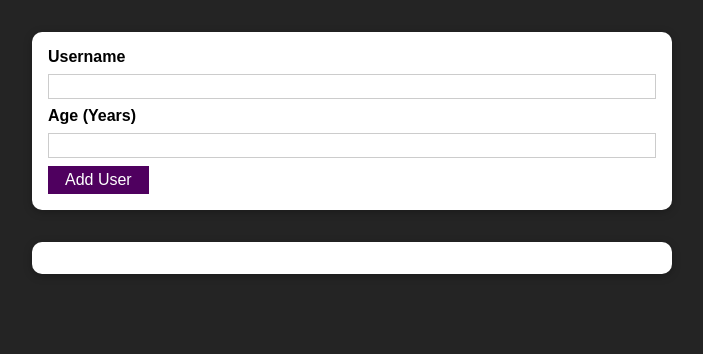
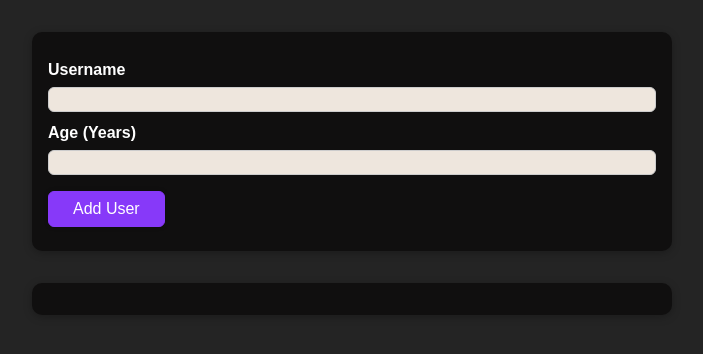
Before and after one commit to DevanshBajaj/UserCard, a React (Create React App) app: page / in a window 1280 px wide. Shown: the top 354 px of the page, without its empty margins (288-991 px from the left). Built offline with nearby package versions, Linux system fonts and the light colour scheme.

Commit message:
added styling

```diff
--- a/src/components/UI/Button.module.css
+++ b/src/components/UI/Button.module.css
@@ -1,18 +1,28 @@
 .button {
+    width: 100%;
     font: inherit;
-    border: 1px solid #4f005f;
-    background: #4f005f;
+    padding: 0.5rem 1.5rem;
+    border: 1px solid #8739F9;
     color: white;
-    padding: 0.25rem 1rem;
+    background: #8739F9;
+    box-shadow: 0 0 4px rgba(0, 0, 0, 0.26);
     cursor: pointer;
+    border-radius: 6px;
+    margin: 0.5rem 0;
+  }
+
+  @media (min-width: 768px) {
+    .button {
+      width: auto;
+  }}
+
+  .button:focus {
+    outline: none;
   }
 
   .button:hover,
   .button:active {
-    background: #741188;
-    border-color: #741188;
+    background: #7930e7;
+    border-color: #7930e7;
+    box-shadow: 0 0 8px rgba(0, 0, 0, 0.26);
   }
-
-  .button:focus {
-    outline: none;
-  }
--- a/src/components/UI/Card.module.css
+++ b/src/components/UI/Card.module.css
@@ -1,5 +1,5 @@
 .card {
-    background: white;
+    background: #100F0F;
     box-shadow: 0 2px 8px rgba(0, 0, 0, 0.26);
     border-radius: 10px;
   }
--- a/src/components/UI/ErrorModal.module.css
+++ b/src/components/UI/ErrorModal.module.css
@@ -18,7 +18,7 @@
   }
 
   .header {
-    background: #4f005f;
+    background: #8739F9;
     padding: 1rem;
   }
 
--- a/src/components/Users/AddUser.js
+++ b/src/components/Users/AddUser.js
@@ -16,7 +16,7 @@ const AddUser = (props) => {
 		event.preventDefault();
 		if (enteredUsername.trim().length === 0 || enteredAge.trim().length === 0) {
 			setError({
-				title: "invalid input",
+				title: "Invalid input",
 				message: "Please enter a valid name and age (non-empty values).",
 			});
 			return;
--- a/src/components/Users/AddUser.module.css
+++ b/src/components/Users/AddUser.module.css
@@ -8,6 +8,7 @@
 .input label {
   display: block;
   font-weight: bold;
+  margin-top: 0.8rem;
   margin-bottom: 0.5rem;
 }
 
@@ -18,9 +19,11 @@
   border: 1px solid #ccc;
   padding: 0.15rem;
   margin-bottom: 0.5rem;
+  border-radius: 6px;
+  background-color: rgb(238, 230, 221);
 }
 
 .input input:focus {
   outline: none;
-  border-color: #4f005f;
+  border: 2px solid #8739F9;
 }
--- a/src/components/Users/UsersList.module.css
+++ b/src/components/Users/UsersList.module.css
@@ -10,7 +10,10 @@
   }
 
   .users li {
-    border: 1px solid #ccc;
+    border: 2px solid #8739F9;
+    background-color: #242424;
+    color: white;
+    border-radius: 6px;
     margin: 0.5rem 0;
     padding: 0.5rem;
   }
--- a/src/index.css
+++ b/src/index.css
@@ -5,6 +5,7 @@
 html {
   font-family: sans-serif;
   background: #242424;
+  color: white;
 }
 
 body {
```
